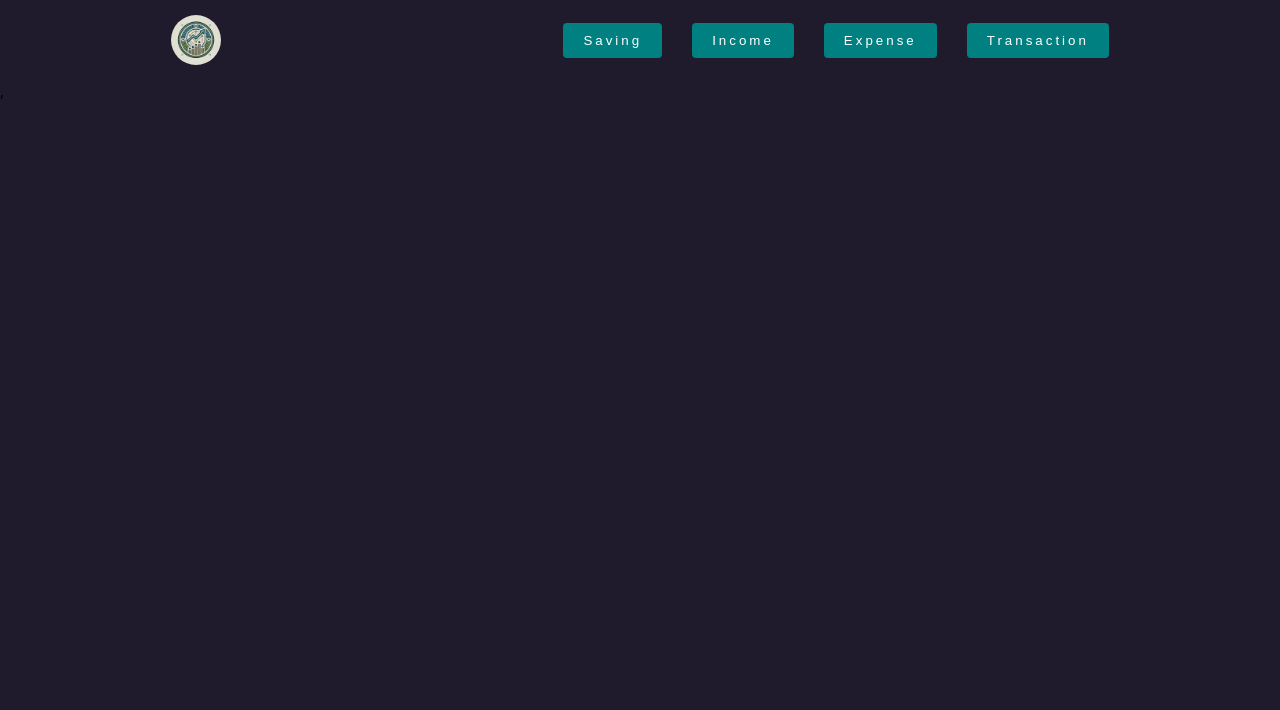
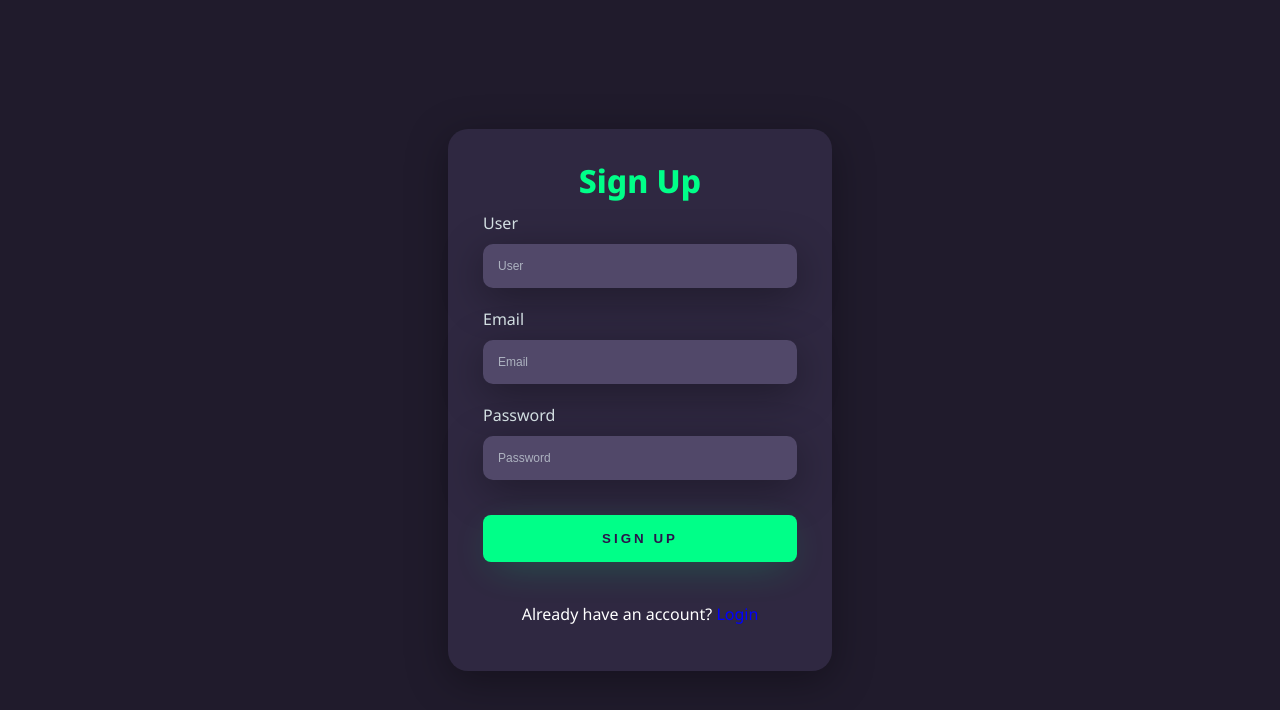
Before and after one commit to SumitKumarweb/finance, a React (Vite) app: page / in a window 1280 px wide. Shown: the top 710 px of the page. Built offline with nearby package versions, Linux system fonts and the light colour scheme.

Commit message:
resolve the error of firebase

```diff
--- a/src/App.jsx
+++ b/src/App.jsx
@@ -2,21 +2,16 @@ import './App.css'
 import Auth from "./Components/Auth/Auth"
 import Home from "./Components/Home/Home"
 import Income from "./Components/Income/Income"
-import Nav from "./Components/Nav/Nav"
-import ShowData from "./Components/ShowData/ShowData"
 import Expense from "./Components/Expense/Expense"
 import Transaction from "./Components/Transaction/Transaction"
 import { Route, Routes } from 'react-router-dom'
 
 
 function App() {
-
-
-
   return (
      <>
         <Routes>
-          <Route path='/' element={<Home/>} />
+          <Route path='/' element={<Auth/>} />
           <Route path='/income' element={<Income/>} />
           <Route path='/transaction' element={<Transaction/>} />
           <Route path='/expense' element={<Expense/>} />
--- a/src/Components/Auth/Auth.jsx
+++ b/src/Components/Auth/Auth.jsx
@@ -1,20 +1,25 @@
 import React, { useState } from "react";
 import "./Auth.css";
-import { ToastContainer, toast ,Bounce} from 'react-toastify';
-import 'react-toastify/dist/ReactToastify.css';
+import { ToastContainer, toast, Bounce } from "react-toastify";
+import "react-toastify/dist/ReactToastify.css";
+import { auth } from "../Firebase/Firebase";
+import { createUserWithEmailAndPassword, signInWithEmailAndPassword } from "firebase/auth";
+
 const Auth = () => {
-  const [auth ,setAuth] = useState(true)
-  const [authData ,setAuthData] = useState({
-    user:'',
-    email:'',
-    password:''
-  })
+  const [authState, setAuthState] = useState(true); // true: Sign Up, false: Login
+  const [authData, setAuthData] = useState({
+    user: "",
+    email: "",
+    password: "",
+  });
+  const [loading, setLoading] = useState(false);
 
+  const handleAuth = async () => {
+    const { email, password, user } = authData;
 
-  function handleAuth(){
-    if(auth){
-      if(!authData.user && !authData.password && !authData.email){
-        toast.error('All field Required', {
+    // Input validation
+    if (!email.includes("@") || password.length < 6 || (authState && !user)) {
+      toast.error("Please fill all fields with valid data.", {
         position: "top-right",
         autoClose: 5000,
         hideProgressBar: false,
@@ -25,9 +30,16 @@ const Auth = () => {
         theme: "colored",
         transition: Bounce,
       });
-        return
+      return;
     }
-      toast.success('Sign Up successfully', {
+
+    setLoading(true);
+
+    try {
+      if (authState) {
+        // Sign-up process
+        await createUserWithEmailAndPassword(auth, email, password);
+        toast.success("Sign Up successful", {
           position: "top-right",
           autoClose: 5000,
           hideProgressBar: false,
@@ -38,15 +50,12 @@ const Auth = () => {
           theme: "colored",
           transition: Bounce,
         });
-      setAuth(false)
-      setAuthData({
-        user:'',
-        email:'',
-        password:''
-      })
-    }else{
-      if(!authData.user && !authData.password){
-        toast.error('All field Required', {
+      } else {
+        const userCredential = await signInWithEmailAndPassword(auth, email, password);
+        const token = await userCredential.user.getIdToken();
+        localStorage.setItem("jwtToken", token);
+
+        toast.success("Login successful", {
           position: "top-right",
           autoClose: 5000,
           hideProgressBar: false,
@@ -57,9 +66,22 @@ const Auth = () => {
           theme: "colored",
           transition: Bounce,
         });
-        return
       }
-      toast.success('Login successfully', {
+      setAuthData({
+        user: "",
+        email: "",
+        password: "",
+      });
+    } catch (error) {
+      const errorMessages = {
+        "auth/email-already-in-use": "Email is already in use. Try logging in.",
+        "auth/invalid-email": "Invalid email format.",
+        "auth/user-not-found": "User not found. Please sign up first.",
+        "auth/wrong-password": "Incorrect password. Try again.",
+      };
+      const errorMsg = errorMessages[error.code] || "Something went wrong. Try again.";
+
+      toast.error(errorMsg, {
         position: "top-right",
         autoClose: 5000,
         hideProgressBar: false,
@@ -70,64 +92,65 @@ const Auth = () => {
         theme: "colored",
         transition: Bounce,
       });
-      setAuth(false)
-      setAuthData({
-        user:'',
-        password:''
-      })
+    } finally {
+      setLoading(false);
     }
-  }
-
-
+  };
 
   return (
     <main className="main-login">
       <ToastContainer />
       <div className="right-login">
         <div className="card-login">
-          <h1>{auth ? 'Sign up' : 'Login'}</h1>
+          <h1>{authState ? "Sign Up" : "Login"}</h1>
+          {authState && (
             <div className="textfield">
               <label htmlFor="user">User</label>
               <input
                 value={authData.user}
-              onChange={(e)=>setAuthData({...authData , user:e.target.value})}
+                onChange={(e) => setAuthData({ ...authData, user: e.target.value })}
                 type="text"
                 name="user"
                 placeholder="User"
               />
             </div>
-          {
-            auth
-            ?
+          )}
           <div className="textfield">
-              <label htmlFor="user">Email</label>
+            <label htmlFor="email">Email</label>
             <input
               value={authData.email}
-                onChange={(e)=>setAuthData({...authData , email:e.target.value})}
+              onChange={(e) => setAuthData({ ...authData, email: e.target.value })}
               type="email"
               name="email"
               placeholder="Email"
             />
           </div>
-            :
-            ''
-          }
           <div className="textfield">
             <label htmlFor="password">Password</label>
             <input
               value={authData.password}
-              onChange={(e)=>setAuthData({...authData , password:e.target.value})}
+              onChange={(e) => setAuthData({ ...authData, password: e.target.value })}
               type="password"
               name="password"
-              placeholder="Password" />
+              placeholder="Password"
+            />
           </div>
-          <button onClick={()=>handleAuth()} className="btn-login">{auth ? 'Sign up' : 'Login'}</button>
+          <button onClick={handleAuth} className="btn-login" disabled={loading}>
+            {loading ? "Processing..." : authState ? "Sign Up" : "Login"}
+          </button>
+          <p style={{ color: "white" }}>
+            {authState ? "Already have an account?" : "Don't have an account?"} {" "}
+            <span
+              onClick={() => setAuthState(!authState)}
+              style={{ color: "blue", cursor: "pointer" }}
+            >
+              {authState ? "Login" : "Sign Up"}
+            </span>
+          </p>
         </div>
       </div>
     </main>
   );
 };
 
-
-
-export default Auth
+export default Auth;
```
Lines whose indentation alone changed are shown as unchanged.
